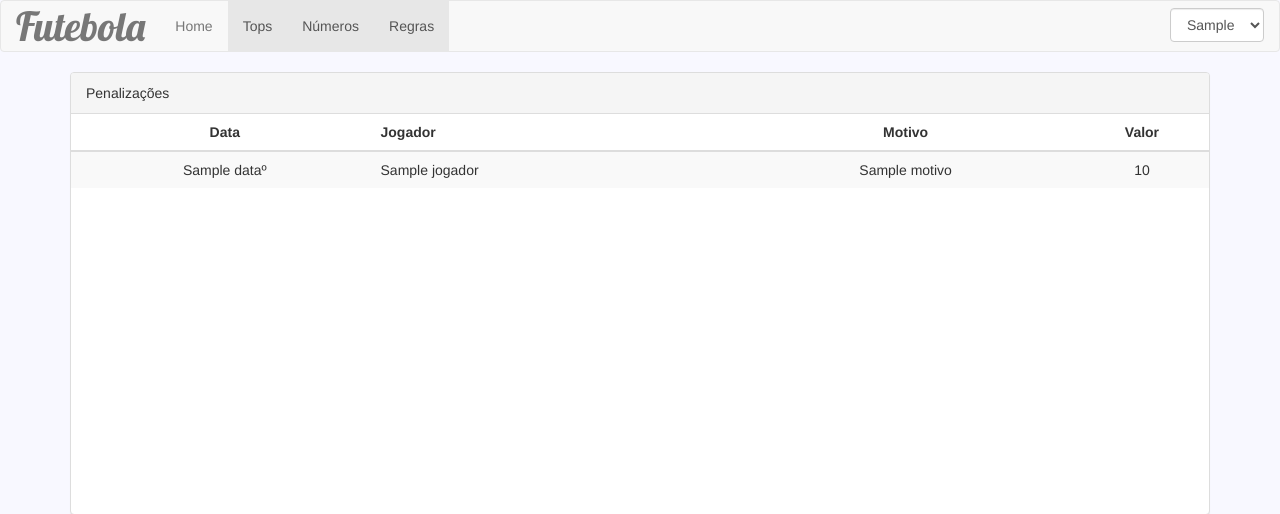
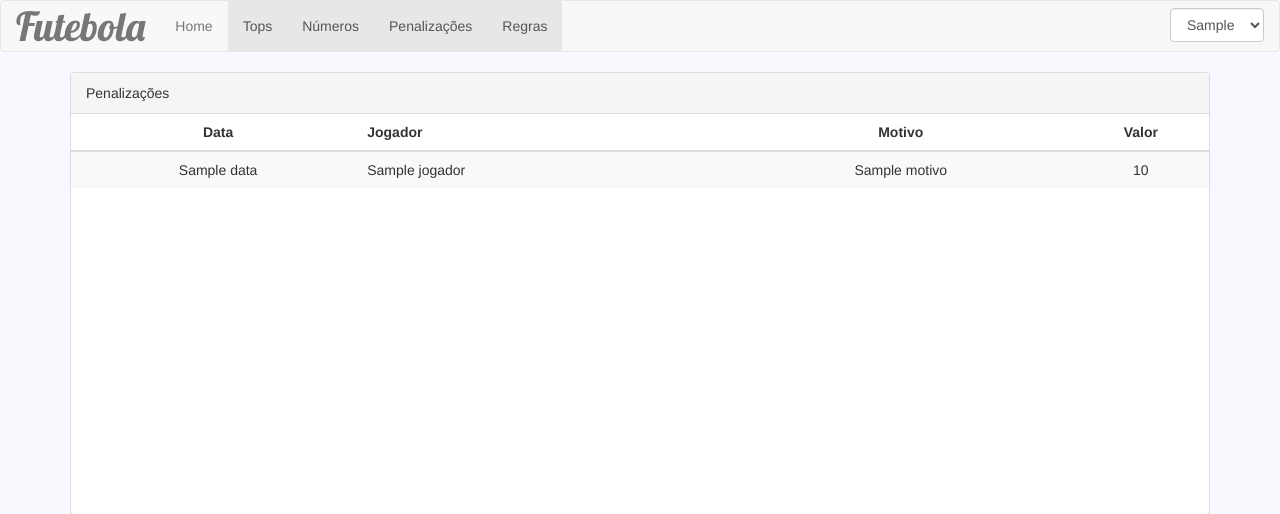
Before and after one commit to mafmartins/futebola, a Django app: template templates/futebola/penalizacoes.html in a window 1280 px wide. Shown: the top 514 px of the page. Run offline with Django 3.2, Linux system fonts and the light colour scheme; the template is opened without the code that fills it: most values are stand-ins (such as "Sample title", 1, 10 or a date in 2020); some libraries are stand-ins or nearby versions.

Commit message:
Adicionar penalizações ao menu

```diff
--- a/templates/futebola/layout.html
+++ b/templates/futebola/layout.html
@@ -40,6 +40,10 @@
                 {% if home_url in request.get_full_path %}class="active"{% endif %}
                 ><a href="{% url 'futebola:numerosEpoca' %}">Números</a></li>
                 <li
+                {% url 'futebola:penalizacoes' as home_url %}
+                {% if home_url in request.get_full_path %}class="active"{% endif %}
+                ><a href="{% url 'futebola:numerosEpoca' %}">Penalizações</a></li>
+                <li
                 {% url 'futebola:regras' as home_url %}
                 {% if home_url in request.get_full_path%}class="active"{% endif %}
                 ><a href="{% url 'futebola:regras' %}">Regras</a></li>
--- a/templates/futebola/penalizacoes.html
+++ b/templates/futebola/penalizacoes.html
@@ -19,7 +19,7 @@
                     <tbody>
                         {% for penalizacao in penalizacoes %}
                         <tr>
-                            <td style="padding-left:2px;padding-right:2px;text-align:center;">{{ penalizacao.data }}º</td>
+                            <td style="padding-left:2px;padding-right:2px;text-align:center;">{{ penalizacao.data }}</td>
                             <td style="padding-left:2px;padding-right:2px;">{{ penalizacao.jogador }}</td>
                             <td style="padding-left:2px;padding-right:2px;text-align:center;">{{ penalizacao.motivo }}</td>
                             <td style="padding-left:2px;padding-right:2px;text-align:center;">{{ penalizacao.valor }}</td>
```
